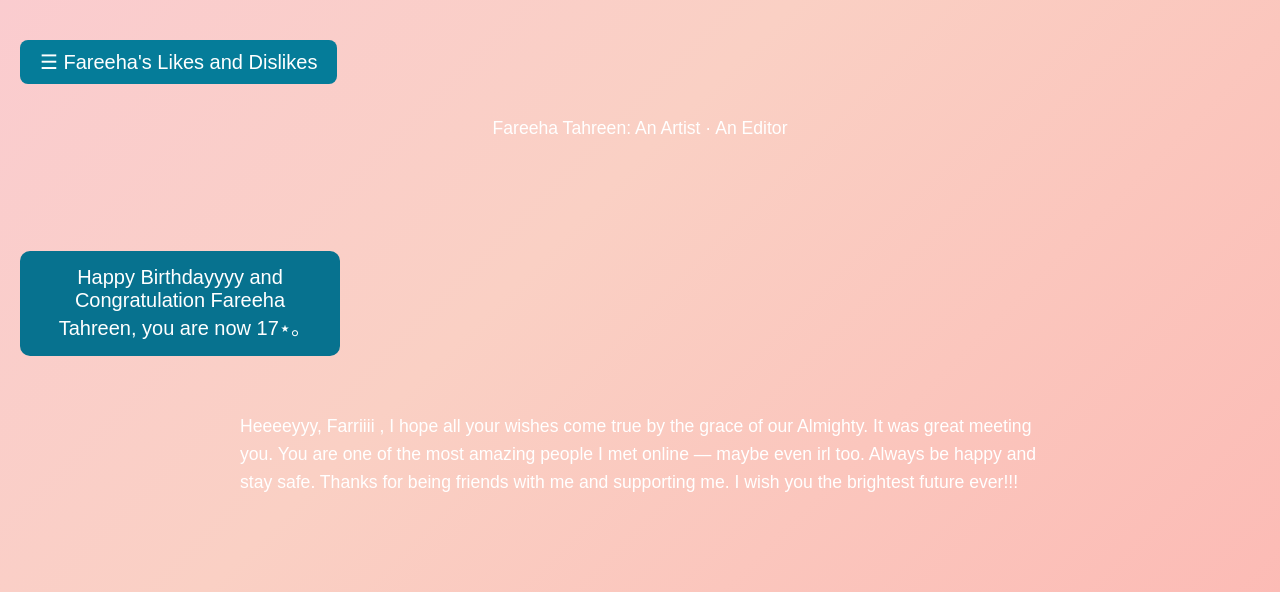
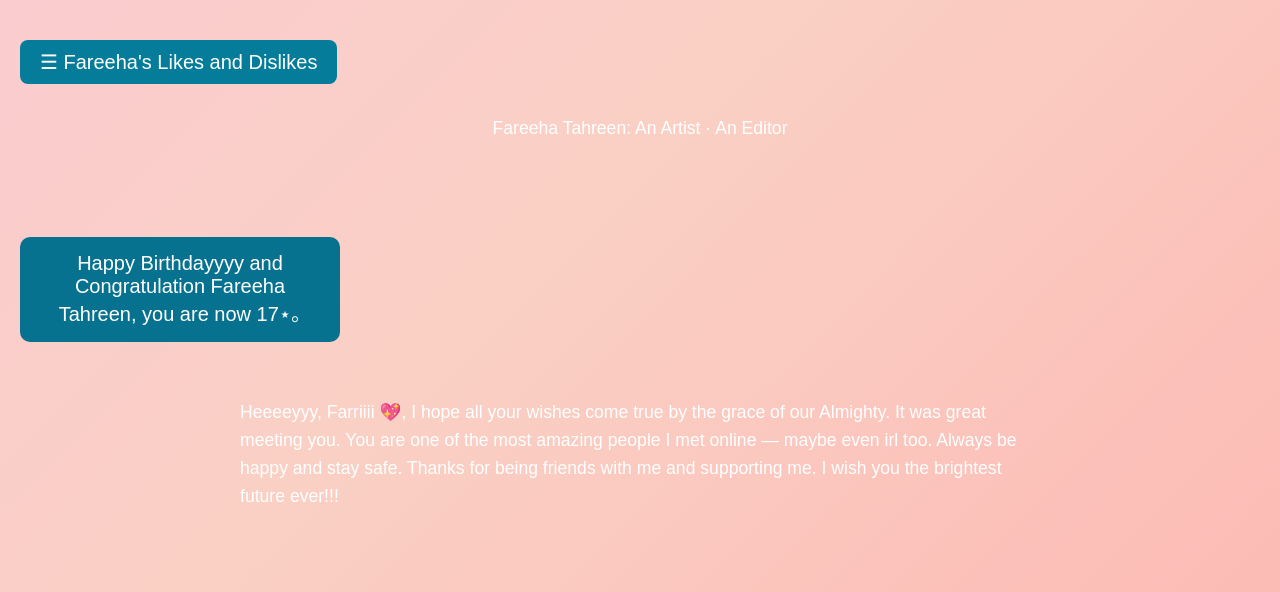
Before and after one commit to Adeeb13/Fareeeeeeha-web, a plain HTML site: page index.html in a window 1280 px wide. Shown: the top 592 px of the page. Drawn offline with Linux system fonts and the light colour scheme.

Commit message:
Update index.html

```diff
--- a/index.html
+++ b/index.html
@@ -178,7 +178,7 @@
   </button>
   <br /><br />
   <p>
-    Heeeeyyy, Farriiii , I hope all your wishes come true by the grace of our
+    Heeeeyyy, Farriiii 💖, I hope all your wishes come true by the grace of our
     Almighty. It was great meeting you. You are one of the most amazing people I
     met online — maybe even irl too. Always be happy and stay safe. Thanks for
     being friends with me and supporting me. I wish you the brightest future
```
